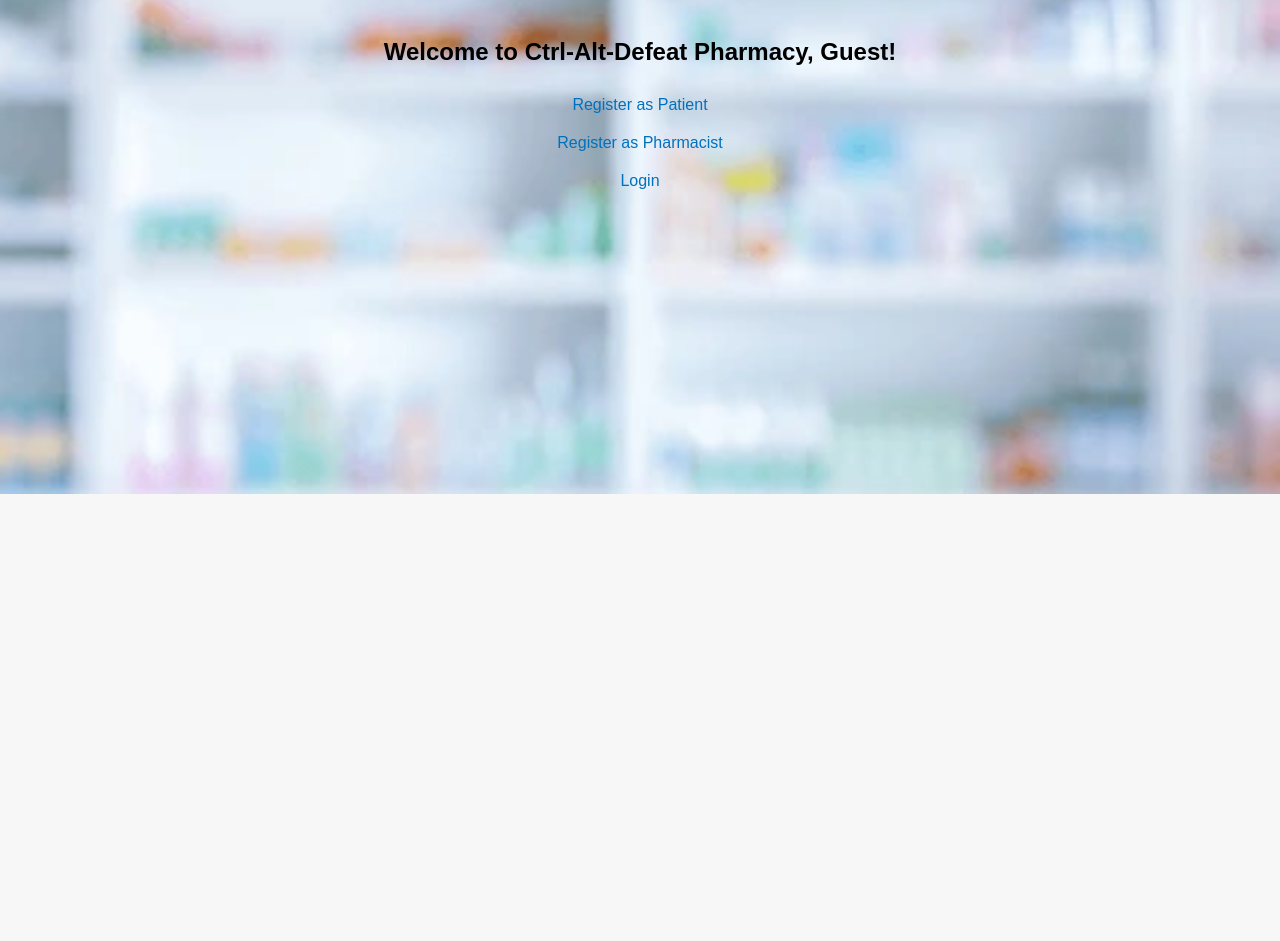
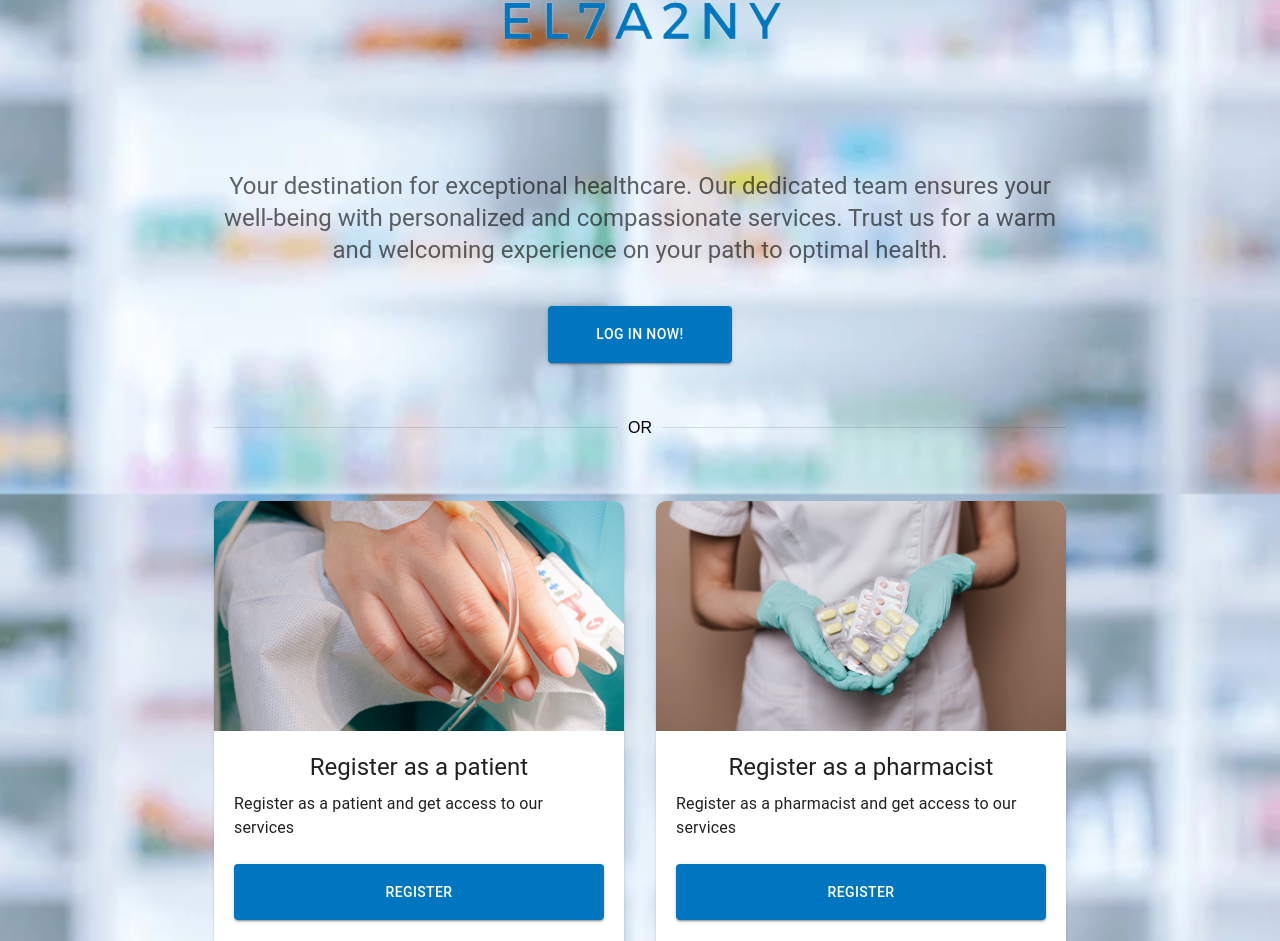
Before and after one commit to advanced-computer-lab-2023/Ctrl-Alt-Defeat-Pharmacy, a React (Vite) app in the folder frontend/: page / in a window 1280 px wide. Shown: the part 306-1247 px from the top of the page. Before the commit the page ends 800 px from the top, so only its background shows below. Built offline with nearby package versions, Linux system fonts and the light colour scheme.

Commit message:
Homepage for pharmacy completed.

```diff
--- a/frontend/src/components/Home.jsx
+++ b/frontend/src/components/Home.jsx
@@ -1,22 +1,160 @@
-import React from "react";
-import { Link } from "react-router-dom";
-import "../Css/Home.css";
+// import React from "react";
+// import { Link } from "react-router-dom";
+// import "../Css/Home.css";
 
-function Home() {
+// function Home() {
+//   return (
+//     <div className="home-container">
+//       <h1 className="title">Welcome to Ctrl-Alt-Defeat Pharmacy, Guest!</h1>
+//       <Link to="/patients/register" className="link">
+//         Register as Patient
+//       </Link>
+//       <Link to="/pharmacists/register" className="link">
+//         Register as Pharmacist
+//       </Link>
+//       <Link to="/login" className="link">
+//         Login
+//       </Link>
+//     </div>
+//   );
+// }
+
+// export default Home;
+
+import Button from "@mui/material/Button";
+import Card from "@mui/material/Card";
+import CardContent from "@mui/material/CardContent";
+import CardMedia from "@mui/material/CardMedia";
+import Grid from "@mui/material/Grid";
+import Box from "@mui/material/Box";
+import Typography from "@mui/material/Typography";
+import Container from "@mui/material/Container";
+import Divider from "@mui/material/Divider";
+import { useNavigate } from "react-router-dom";
+import Patient from "../assets/patient.jpg";
+import Doctor from "../assets/pharmacist.jpg";
+import Logo from "../assets/logo.png";
+
+const cards = [
+  {
+    id: 1,
+    title: "Register as a patient",
+    description: "Register as a patient and get access to our services",
+    href: "/patients/register",
+    imgSrc: Patient,
+  },
+  {
+    id: 2,
+    title: "Register as a pharmacist",
+    description: "Register as a pharmacist and get access to our services",
+    href: "/pharmacists/register",
+    imgSrc: Doctor,
+  },
+];
+
+export default function Album() {
+  const navigate = useNavigate();
+
   return (
-    <div className="home-container">
-      <h1 className="title">Welcome to Ctrl-Alt-Defeat Pharmacy, Guest!</h1>
-      <Link to="/patients/register" className="link">
-        Register as Patient
-      </Link>
-      <Link to="/pharmacists/register" className="link">
-        Register as Pharmacist
-      </Link>
-      <Link to="/login" className="link">
-        Login
-      </Link>
-    </div>
+    <>
+      <main>
+        {/* Hero unit */}
+        <Box
+          sx={{
+            pt: 8,
+          }}
+        >
+          <Container
+            maxWidth="md"
+            style={{
+              display: "flex",
+              flexDirection: "column",
+              alignItems: "center",
+            }}
+          >
+            <img src={Logo} alt="logo" />
+            {/* <Typography component="h1" variant="h2" align="center" color="text.primary" gutterBottom>
+              Welcome to El7a2ni Clinic
+            </Typography> */}
+            <Typography
+              variant="h5"
+              align="center"
+              color="text.secondary"
+              paragraph
+            >
+              Your destination for exceptional healthcare. Our dedicated team
+              ensures your well-being with personalized and compassionate
+              services. Trust us for a warm and welcoming experience on your
+              path to optimal health.
+            </Typography>
+            <Button
+              variant="contained"
+              sx={{
+                mt: 3,
+                mb: 2,
+                paddingY: 2,
+                paddingX: 6,
+                bgcolor: "#0076c0",
+                ":hover": { backgroundColor: "#0076c0" },
+              }}
+              onClick={() => {
+                navigate("/login");
+              }}
+            >
+              Log in now!
+            </Button>
+            <Divider flexItem style={{ marginTop: "40px" }}>
+              OR
+            </Divider>
+          </Container>
+        </Box>
+        <Container sx={{ py: 8 }} maxWidth="md">
+          <Grid container spacing={4}>
+            {cards.map((card) => (
+              <Grid item key={card.id} md={6}>
+                <Card
+                  sx={{
+                    height: "100%",
+                    display: "flex",
+                    flexDirection: "column",
+                    borderRadius: "10px",
+                  }}
+                >
+                  <CardMedia
+                    component="div"
+                    sx={{
+                      pt: "56.25%",
+                    }}
+                    image={card.imgSrc}
+                  />
+                  <CardContent sx={{ flexGrow: 1, padding: "20px" }}>
+                    <Typography gutterBottom variant="h5" component="h2">
+                      {card.title}
+                    </Typography>
+                    <Typography>{card.description}</Typography>
+                    <Button
+                      fullWidth
+                      variant="contained"
+                      sx={{
+                        mt: 3,
+                        mb: 1,
+                        paddingY: 2,
+                        bgcolor: "#0076c0",
+                        ":hover": { backgroundColor: "#0076c0" },
+                      }}
+                      onClick={() => {
+                        navigate(card.href);
+                      }}
+                    >
+                      Register
+                    </Button>
+                  </CardContent>
+                </Card>
+              </Grid>
+            ))}
+          </Grid>
+        </Container>
+      </main>
+    </>
   );
 }
-
-export default Home;
```
Also changed, not shown: frontend/src/assets/patient.jpg (added), frontend/src/assets/pharmacist.jpg (added).
